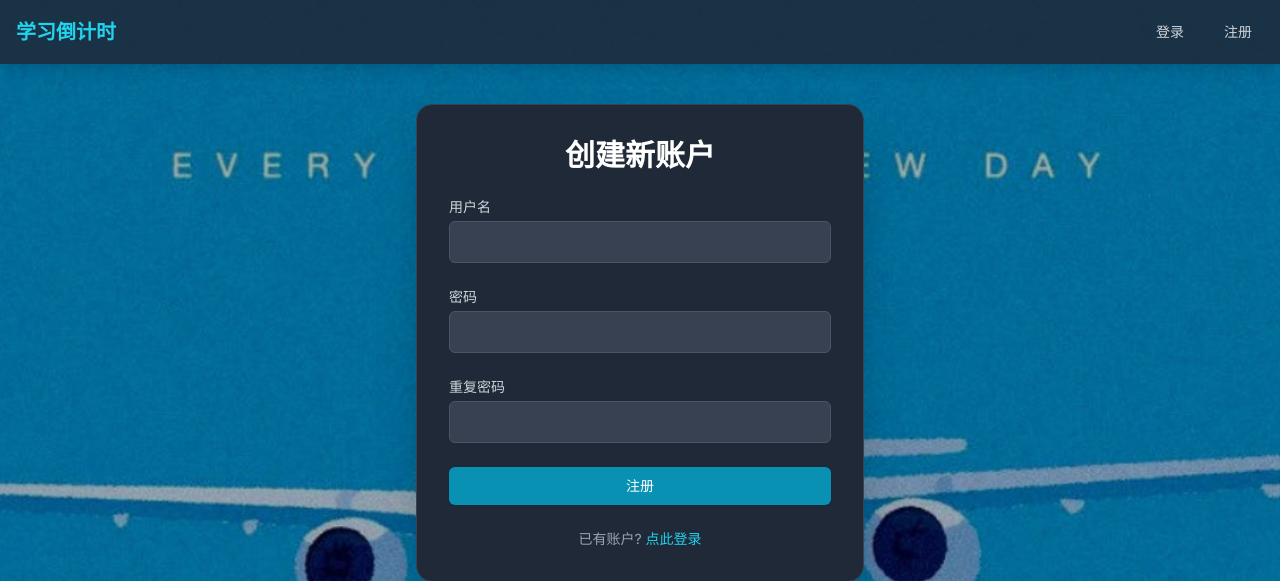
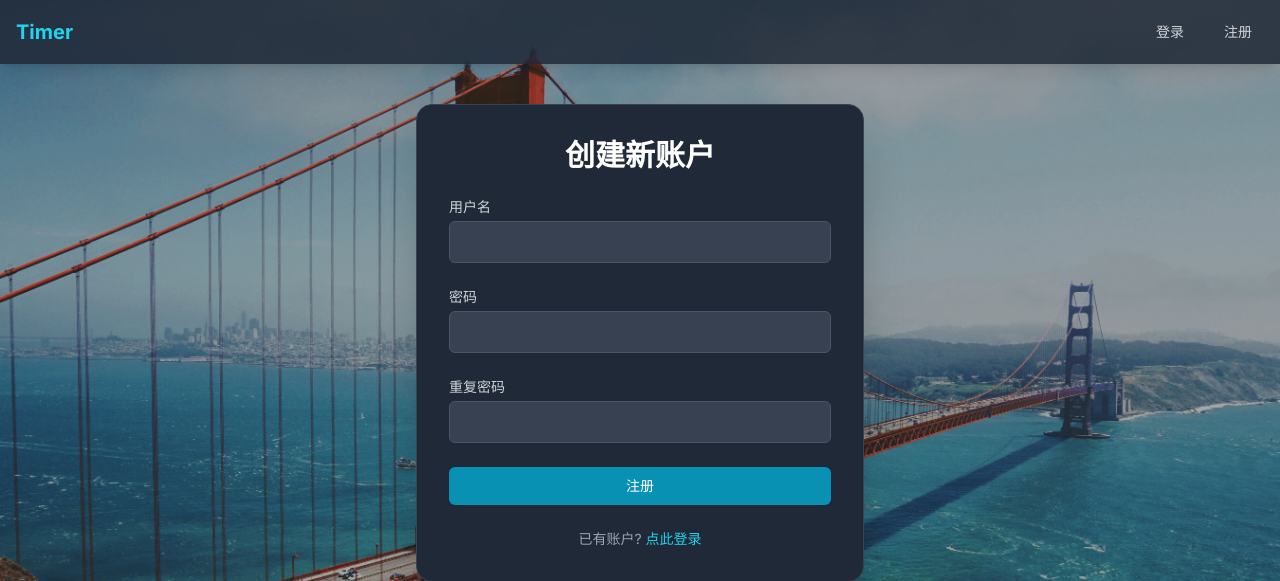
Before and after one commit to shuang154/Learning-record, a Flask app: page /register in a window 1280 px wide. Shown: the top 581 px of the page. Run offline with Flask 3, Linux system fonts and the light colour scheme; some libraries are stand-ins or nearby versions.

```diff
--- a/project/templates/base.html
+++ b/project/templates/base.html
@@ -3,7 +3,7 @@
 <head>
     <meta charset="UTF-8">
     <meta name="viewport" content="width=device-width, initial-scale=1.0">
-    <title>{{ title or '学习倒计时' }}</title>
+    <title>{{ title or 'Timer' }}</title>
     <script src="https://cdn.tailwindcss.com"></script>
     <link href="https://fonts.googleapis.com/css2?family=Inter:wght@400;700;900&display=swap" rel="stylesheet">
     <style>
@@ -36,7 +36,7 @@
         <div class="max-w-7xl mx-auto px-4">
             <div class="flex justify-between h-16">
                 <div class="flex items-center">
-                    <a href="{{ url_for('routes.index') }}" class="font-bold text-xl text-cyan-400">学习倒计时</a>
+                    <a href="{{ url_for('routes.index') }}" class="font-bold text-xl text-cyan-400">Timer</a>
                 </div>
                 <div class="hidden md:flex items-center space-x-4">
                     {% if current_user.is_authenticated %}
```
Also changed, not shown: project/templates/index.html (+15 -9 lines), project/static/images/background.jpg, study_tracker.db, 1 other file.
